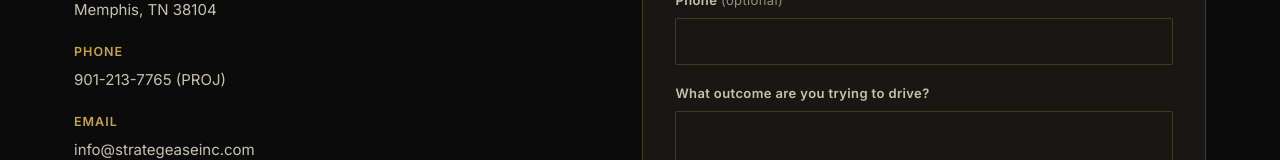
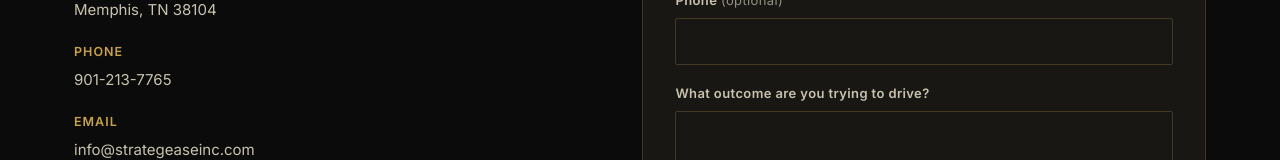
Before and after one commit to jarvisjharris1-dme/strategease, a React (Vite) app: page /contact in a window 1280 px wide. Shown: the part 587-747 px from the top of the page. Built offline with nearby package versions, Linux system fonts and the light colour scheme.

Commit message:
Another update

```diff
--- a/src/pages/Contact.jsx
+++ b/src/pages/Contact.jsx
@@ -81,7 +81,7 @@ export default function Contact() {
               </div>
               <div>
                 <p style={{ color: 'var(--gold-bright)', fontSize: 12.5, fontWeight: 600, letterSpacing: '0.08em', textTransform: 'uppercase', marginBottom: 6 }}>Phone</p>
-                <a href="tel:9012137765" style={{ color: 'var(--muted-on-ink)' }}>901-213-7765 (PROJ)</a>
+                <a href="tel:9012137765" style={{ color: 'var(--muted-on-ink)' }}>901-213-7765 </a>
               </div>
               <div>
                 <p style={{ color: 'var(--gold-bright)', fontSize: 12.5, fontWeight: 600, letterSpacing: '0.08em', textTransform: 'uppercase', marginBottom: 6 }}>Email</p>
```
